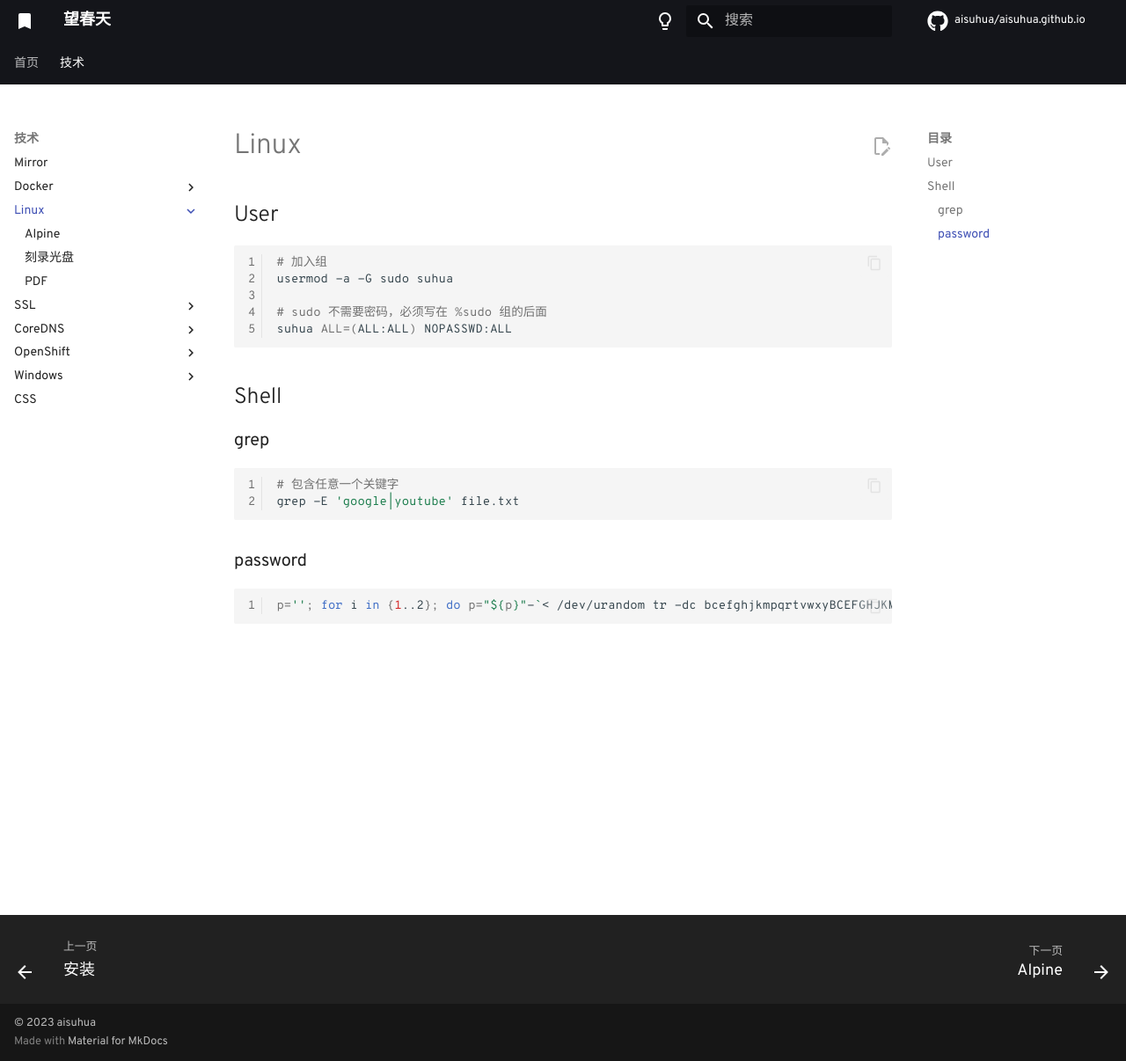
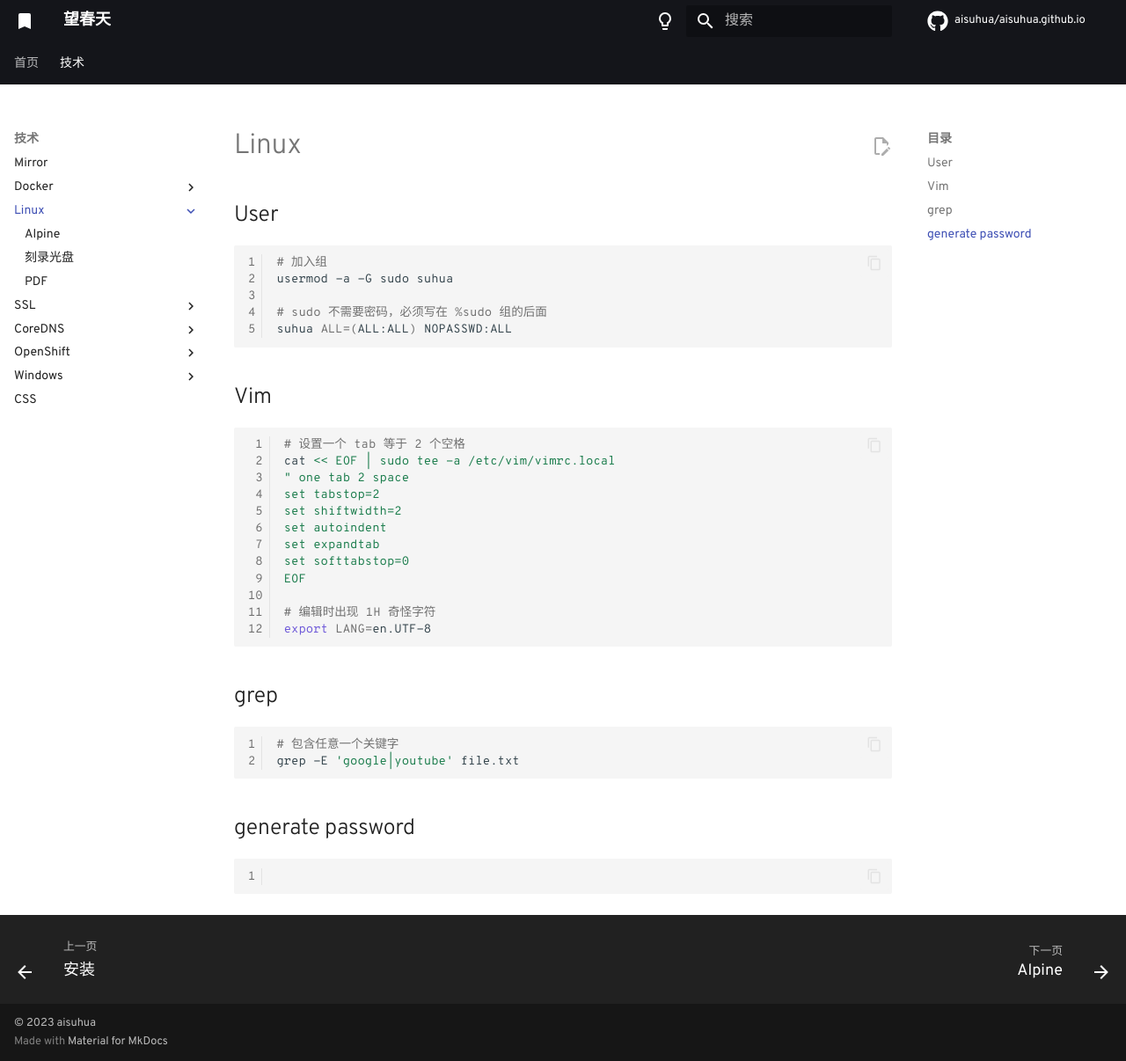
Before and after one commit to aisuhua/aisuhua.github.io, an MkDocs documentation site: the page built from docs/linux/index.md, in a window 1280 px wide and 1206 px high. Shown: the whole window at 88% size. Built offline with MkDocs 1.6.1 and Material for MkDocs 9.7.7, drawn with Linux system fonts in a browser that asks for light colours; comment, search, counter and statistics services are not loaded.

Commit message:
update linux

````diff
--- a/docs/linux/index.md
+++ b/docs/linux/index.md
@@ -10,17 +10,32 @@ usermod -a -G sudo suhua
 suhua ALL=(ALL:ALL) NOPASSWD:ALL
 ```
 
-## Shell
+## Vim
 
-### grep
+```sh
+# 设置一个 tab 等于 2 个空格
+cat << EOF | sudo tee -a /etc/vim/vimrc.local
+" one tab 2 space
+set tabstop=2
+set shiftwidth=2
+set autoindent
+set expandtab
+set softtabstop=0
+EOF
+
+# 编辑时出现 1H 奇怪字符
+export LANG=en.UTF-8
+```
+
+## grep
 
 ```sh
 # 包含任意一个关键字
 grep -E 'google|youtube' file.txt
 ```
 
-### password
+## generate password
 
 ```sh
-p=''; for i in {1..2}; do p="${p}"-`< /dev/urandom tr -dc bcefghjkmpqrtvwxyBCEFGHJKMPQRTVWXY2346789 | head -c${1:-4}`; done; echo ${p:1};
+
 ```
````
Also changed, not shown: docs/linux/pdf.md (+3 -2 lines).
